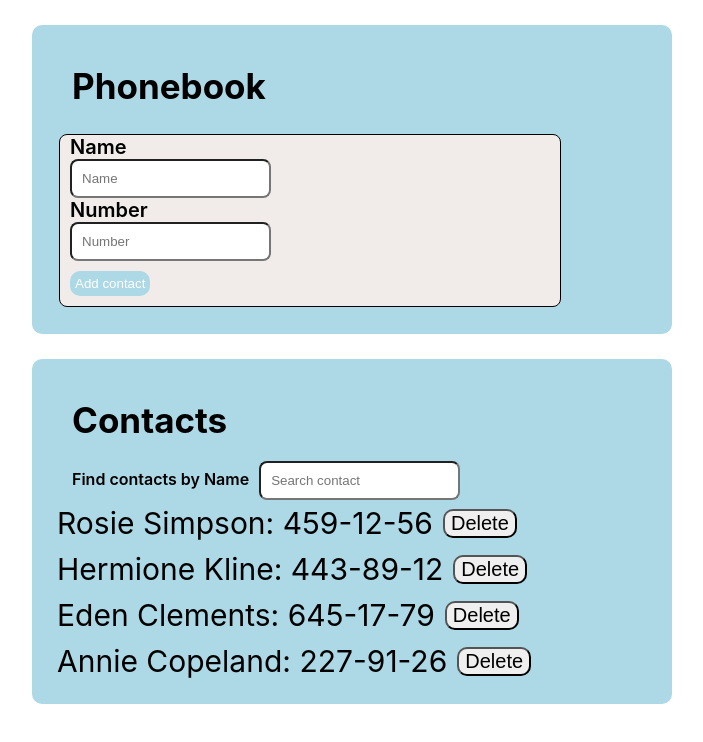
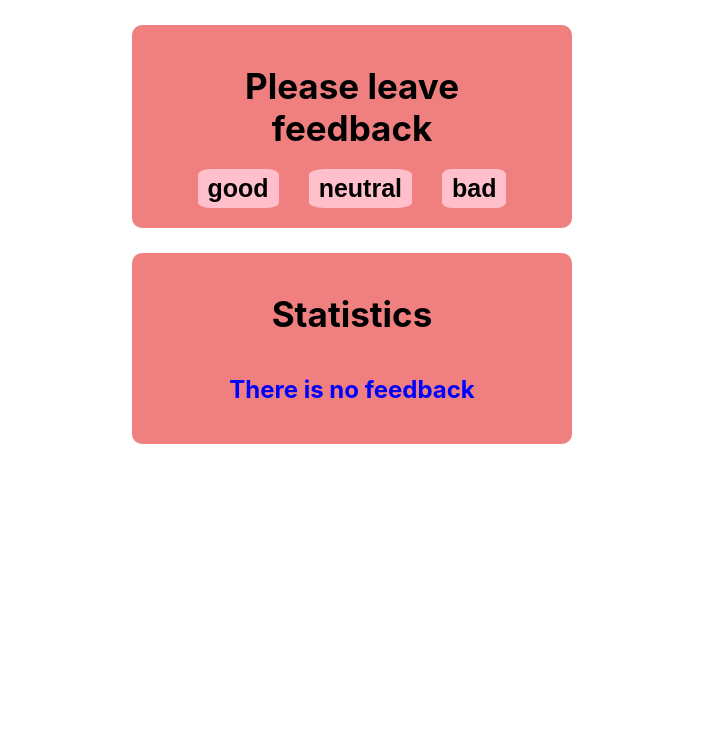
Before and after one commit to Marta-ltv/goit-react-hw-04-feedback, a React (Create React App) app: page / in a window 1280 px wide. Shown: the top 742 px of the page, without its empty margins (288-991 px from the left). Built offline with nearby package versions, Linux system fonts and the light colour scheme.

Commit message:
add components

```diff
--- a/src/App.jsx
+++ b/src/App.jsx
@@ -1,70 +1,58 @@
 import React, { Component } from 'react';
-import { nanoid } from 'nanoid';
-
-import { ContactForm } from 'components/ContactForm/ContactForm';
+import { FeedbackOptions } from './components/FeedbackOptions/FeedbackOptions';
+import { Statistics } from './components/Statistics/Statistics';
+import { Notification } from 'components/Notification/Notification';
 import { Section } from 'components/Section/Section';
-import { ContactList } from 'components/ContactList/ContactList';
-import { Filter } from 'components/Filter/Filter';
 
 
 export class App extends Component {
+    static defaultProps = {
+    total: 0,
+    positivePercentage: 0,
+  };
 
   state = {
-  contacts: [
-    {id: 'id-1', name: 'Rosie Simpson', number: '459-12-56'},
-    {id: 'id-2', name: 'Hermione Kline', number: '443-89-12'},
-    {id: 'id-3', name: 'Eden Clements', number: '645-17-79'},
-    {id: 'id-4', name: 'Annie Copeland', number: '227-91-26'},
-  ],
-    filter: '',
-  }
-
-   getFilteredContacts = () => {
-    const { contacts, filter } = this.state;
-    const filterContactsList = contacts.filter(contact => {
-
-    return contact.name.toLowerCase().includes(filter.toLowerCase());
-    });
-    return filterContactsList;
+    good: 0,
+    neutral: 0,
+    bad: 0,
   };
 
-
-
-  filterList = event => {
-    const { name, value } = event.target;
-
-    this.setState({ [name]: value });
+  countTotalFeedback = () => {
+    const { good, neutral, bad } = this.state;
+    const result = good + neutral + bad;
+    return result;
   };
 
-  formSubmit = ({ name, number }) => {
-    const contact = { id: nanoid(), name, number };
-    if (this.state.contacts.some(e => e.name === name)) {
-    return alert(`${name} is already in contacts!`);
-    }
-
-    this.setState(({ contacts }) => ({ contacts: [contact, ...contacts] }));
+  countPositivePercentage = () => {
+    const { good } = this.state;
+    const result = this.countTotalFeedback();
+    const positiveFeedback = (good * 100 ) / result;
+    return Math.round(positiveFeedback);
   };
 
-   deleteContact = contactId => {
-    this.setState(prevState => ({
-      contacts: prevState.contacts.filter(contact => contact.id !== contactId),
-    }));
+  onHandleFeedback = event => {
+    this.setState(prevState => ({ [event]: prevState[event] + 1 }));
   };
 
   render() {
-
+    const { good, neutral, bad } = this.state;
     return (
       <div>
-        <Section title="Phonebook">
-          <ContactForm onSubmit={this.formSubmit}/>
+        <Section title='Please leave feedback'>
+        <FeedbackOptions options={Object.keys(this.state)}
+          onLeaveFeedback={this.onHandleFeedback} />
         </Section>
 
-        <Section title="Contacts">
-          <Filter value={this.filter} onChange={this.filterList}/>
-          <ContactList contacts={this.getFilteredContacts()}
-          deleteContact={this.deleteContact}/>
-        </Section>
-
+        <Section title='Statistics'>
+        {this.countTotalFeedback() !== 0 ? (
+          <Statistics
+            good={good}
+            neutral={neutral}
+            bad={bad}
+            total={this.countTotalFeedback()}
+            positivePercentage={this.countPositivePercentage()} />
+        ) : (<Notification message="There is no feedback" />)}
+      </Section>
       </div>
     );
 }
--- /dev/null
+++ b/src/components/FeedbackOptions/Feedback.styled.js
@@ -0,0 +1,21 @@
+import styled from 'styled-components';
+
+export const ButtonContainer = styled.div`
+display: flex;
+gap: 20px;
+justify-content: center;
+`;
+
+export const Button = styled.button`
+margin: 0 5px;
+padding: 5px 10px;
+font-size: 25px;
+font-weight: 600;
+border: none;
+border-radius: 15%;
+background-color: pink;
+&:hover,
+&:focus {
+    background: darkred;
+}
+`;
--- /dev/null
+++ b/src/components/FeedbackOptions/FeedbackOptions.jsx
@@ -0,0 +1,18 @@
+import React from "react";
+import PropTypes from 'prop-types';
+import { ButtonContainer, Button } from "./Feedback.styled";
+
+
+export const FeedbackOptions = ({ options, onLeaveFeedback }) => (
+  <ButtonContainer className='Feedback__list'>
+    {options.map((option, index) => (
+      <Button key={index} type="button" className='Feedback__btn' onClick={() => onLeaveFeedback(option)}>{option}</Button>
+      ))}
+    </ButtonContainer>
+);
+
+
+FeedbackOptions.propTypes = {
+    options: PropTypes.array.isRequired,
+    onLeaveFeedback: PropTypes.func.isRequired,
+};
--- /dev/null
+++ b/src/components/Notification/Notification.jsx
@@ -0,0 +1,12 @@
+import React from "react";
+import PropTypes from 'prop-types';
+import { MessageInfo } from "./Notification.styled";
+
+
+export const Notification = ({ message }) =>
+    <MessageInfo>{message}</MessageInfo>;
+
+
+Notification.propTypes = {
+    message: PropTypes.string.isRequired,
+};
--- /dev/null
+++ b/src/components/Notification/Notification.styled.js
@@ -0,0 +1,6 @@
+import styled from 'styled-components';
+
+export const MessageInfo = styled.h2`
+padding: 20px;
+color: blue;
+`;
--- a/src/components/Section/Section.jsx
+++ b/src/components/Section/Section.jsx
@@ -1,4 +1,4 @@
-// import React from 'react';
+import React from 'react';
 import PropTypes from 'prop-types';
 import { SectionContainer, Title } from './Section.styled';
 
--- a/src/components/Section/Section.styled.js
+++ b/src/components/Section/Section.styled.js
@@ -1,11 +1,12 @@
 import styled from 'styled-components';
 
 export const SectionContainer = styled.section`
- background: lightblue;
-  width: 600px;
+ background: lightcoral;
+  width: 400px;
   height: auto;
   border-radius: 10px;
   padding: 20px;
+  text-align: center;
   margin-top: 25px;
  `;
 
--- /dev/null
+++ b/src/components/Statistics/Statistics.jsx
@@ -0,0 +1,22 @@
+import React from "react";
+import PropTypes from 'prop-types';
+import { StatList, StatItem, StatSpan } from "./Statistics.styled";
+
+
+export const Statistics = ({ good, neutral, bad, total, positivePercentage }) => (
+    <StatList>
+        <StatItem>Good:<StatSpan>{good}</StatSpan></StatItem>
+        <StatItem>Neutral:<StatSpan>{neutral}</StatSpan></StatItem>
+        <StatItem>Bad:<StatSpan>{bad}</StatSpan></StatItem>
+        <StatItem>Total:<StatSpan>{total}</StatSpan></StatItem>
+        <StatItem>Positive feedback:<StatSpan>{positivePercentage}%</StatSpan></StatItem>
+    </StatList>
+)
+
+Statistics.propTypes = {
+    good: PropTypes.number.isRequired,
+    neutral: PropTypes.number.isRequired,
+    bad: PropTypes.number.isRequired,
+    total: PropTypes.number.isRequired,
+    positivePercentage: PropTypes.number.isRequired,
+};
--- /dev/null
+++ b/src/components/Statistics/Statistics.styled.js
@@ -0,0 +1,17 @@
+import styled from 'styled-components';
+
+export const StatList = styled.ul`
+padding: 20px;
+font-size: 30px;
+font-weight: 400;
+`;
+
+export const StatItem = styled.li`
+font-size: 30px;
+font-weight: 600;
+`;
+
+export const StatSpan = styled.span`
+margin-left: 10px;
+font-weight: 600;
+`;
--- a/src/index.css
+++ b/src/index.css
@@ -1,3 +1,5 @@
+
+
 body {
   margin: 0;
   font-family: -apple-system, BlinkMacSystemFont, 'Segoe UI', 'Roboto', 'Oxygen',
```
